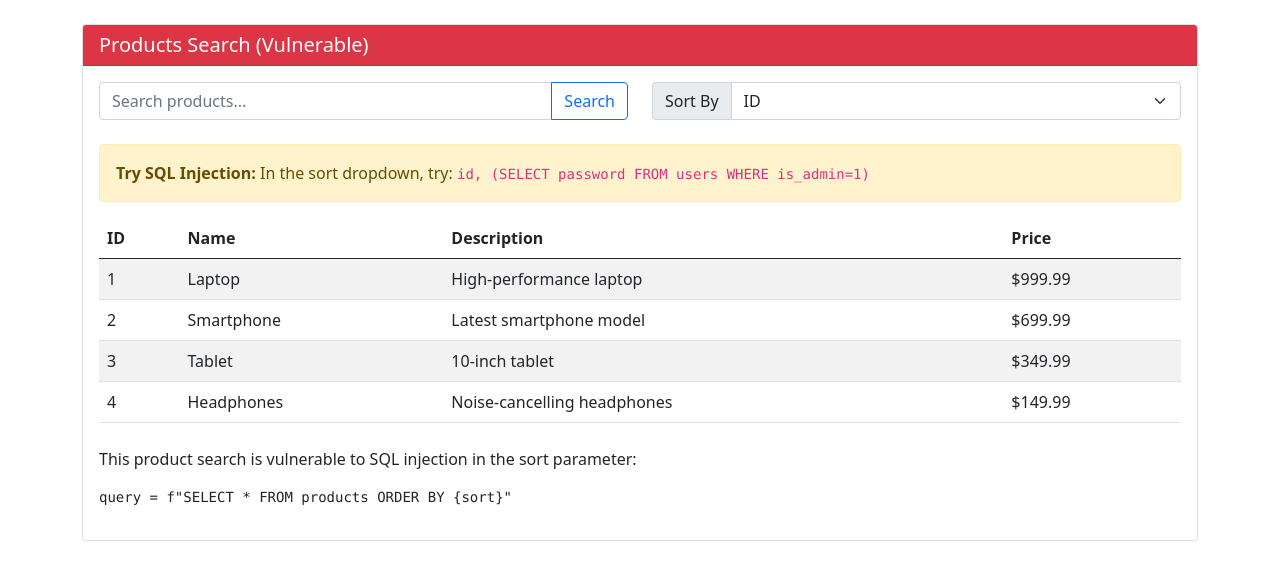
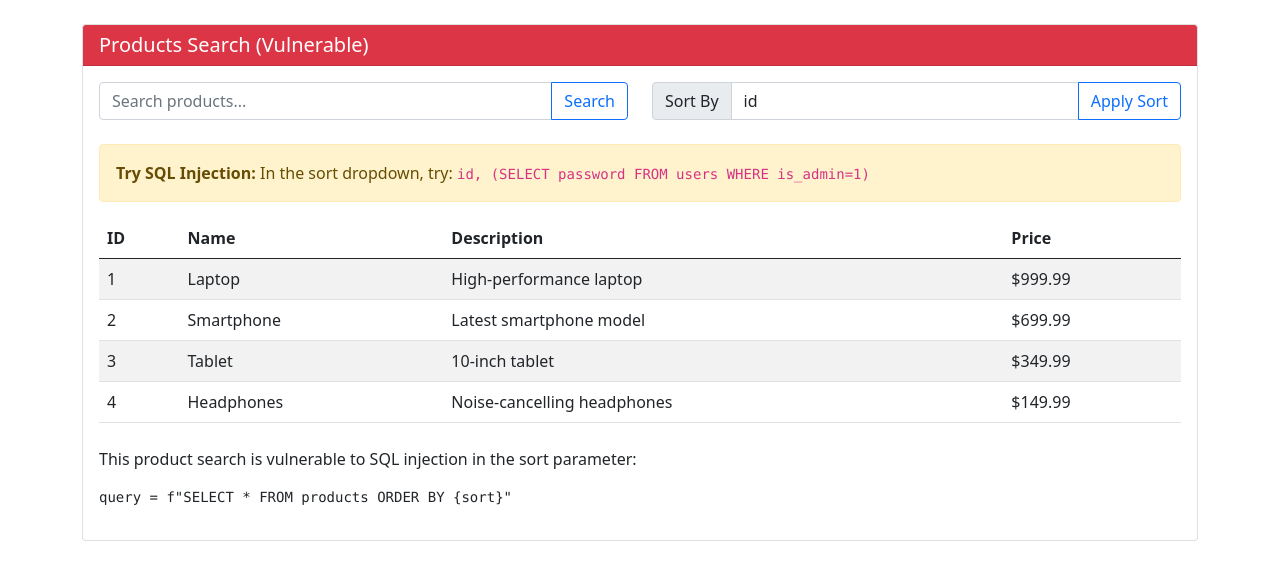
Before and after one commit to SebastianMeisel/SQL-Injection-Demo, a Flask app: page /products in a window 1280 px wide. Shown: the part 56-636 px from the top of the page. Run offline with Flask 2, Linux system fonts and the light colour scheme; data comes from the database, SQL or seed files in the repository; some libraries are stand-ins or nearby versions.

Commit message:
further Bug-fixes

```diff
--- a/app/templates/login.html
+++ b/app/templates/login.html
@@ -65,7 +65,7 @@
 
                         <div class="mt-4">
                             <div class="alert alert-warning">
-                                <strong>Try SQL Injection:</strong> Use <code>' OR '1'='1</code> as username and any password.
+                                <strong>Try SQL Injection:</strong> Use <code>admin' -- OR 1=1'</code> as username and any password.
                             </div>
                             <p>This login form is vulnerable to SQL injection because it directly concatenates user input into the SQL query without sanitization.</p>
                             <p>The vulnerable code looks like this:</p>
--- a/app/templates/login_safe.html
+++ b/app/templates/login_safe.html
@@ -65,7 +65,7 @@
 
                         <div class="mt-4">
                             <div class="alert alert-info">
-                                <strong>Try the same SQL Injection:</strong> Use <code>' OR '1'='1</code> as username and any password. It won't work!
+                                <strong>Try the same SQL Injection:</strong> Use <code>admin' -- OR 1=1 '</code> as username and any password. It won't work!
                             </div>
                             <p>This login form is protected against SQL injection because it uses parameterized queries.</p>
                             <p>The safe code looks like this:</p>
--- a/app/templates/products.html
+++ b/app/templates/products.html
@@ -60,16 +60,12 @@
                 <div class="col-md-6">
                     <div class="input-group">
                         <label class="input-group-text">Sort By</label>
-                                <select class="form-select" name="sort" onchange="this.form.submit()">
-                                    <option value="id" {% if sort == 'id' %}selected{% endif %}>ID</option>
-                                    <option value="name" {% if sort == 'name' %}selected{% endif %}>Name</option>
-                                    <option value="price" {% if sort == 'price' %}selected{% endif %}>Price</option>
-                                </select>
+                        <input type="text" class="form-control" name="sort" value="{{ sort }}" placeholder="Enter sort column (e.g., id, name, price)">
+                        <button class="btn btn-outline-primary" type="submit">Apply Sort</button>
                     </div>
                 </div>
             </div>
         </form>
-
                 <div class="alert alert-warning">
                     <strong>Try SQL Injection:</strong> In the sort dropdown, try: <code>id, (SELECT password FROM users WHERE is_admin=1)</code>
                 </div>
```
Lines whose indentation alone changed are shown as unchanged.
